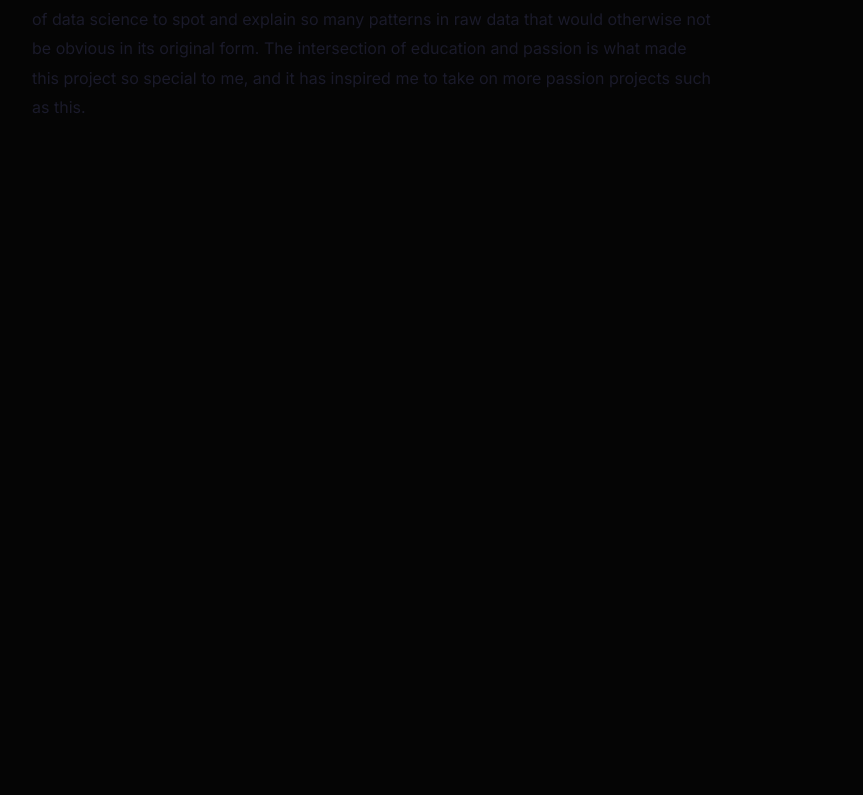
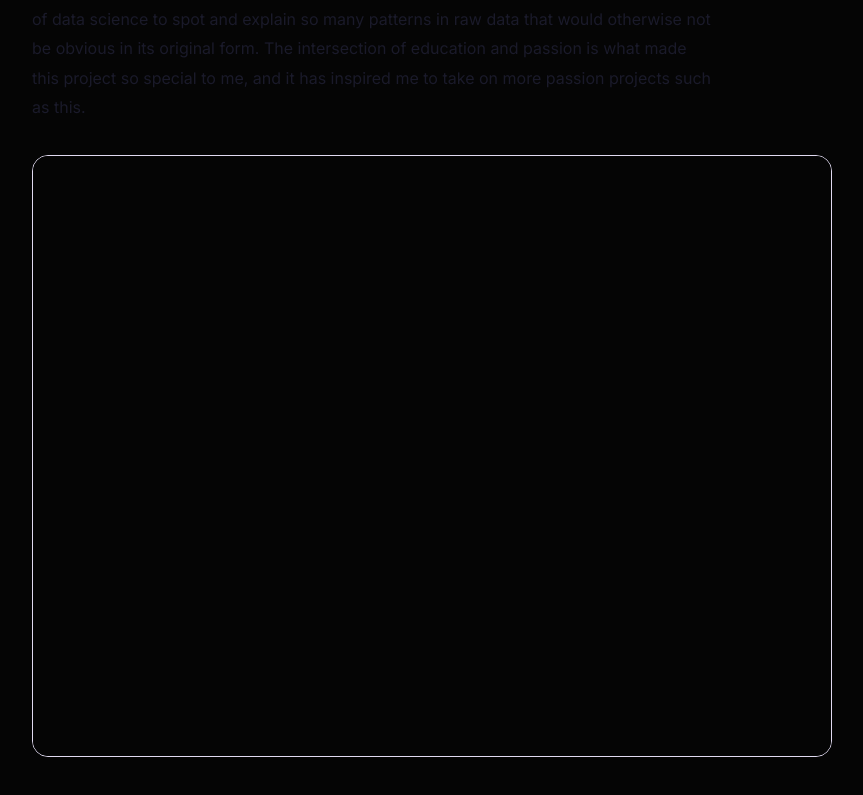
Before and after one commit to ivadhooria2004/portfolio-iva-dhooria, a Next.js app: page /honors-portfolio/consistent-curiosity in a window 1280 px wide. Shown: the part 6145-6940 px from the top of the page, without its empty margins (96-959 px from the left). Before the commit the page ends 6364 px from the top, so only its background shows below. Built offline with nearby package versions, Linux system fonts and the light colour scheme.

Commit message:
Update page.jsx

```diff
--- a/app/honors-portfolio/consistent-curiosity/page.jsx
+++ b/app/honors-portfolio/consistent-curiosity/page.jsx
@@ -156,6 +156,23 @@ export default function ConsistentCuriosityPage() {
               </p>
             )}
 
+            {/* PDF Viewer for Passion in Project */}
+            {artifact.id === "passion-in-project" && (
+              <div style={{
+                borderRadius: '1rem',
+                border: '1px solid #E0DAF0',
+                marginTop: '2rem',
+                overflow: 'hidden'
+              }}>
+                <iframe
+                  src="/documents/IS451_Presentation.pdf"
+                  width="100%"
+                  height="600px"
+                  style={{ border: 'none' }}
+                />
+              </div>
+            )}
+
             {/* Divider */}
             {idx !== themeArtifacts.length - 1 && (
               <div style={{ height: "1px", backgroundColor: "#E0DAF0", marginTop: "3rem" }} />
```
